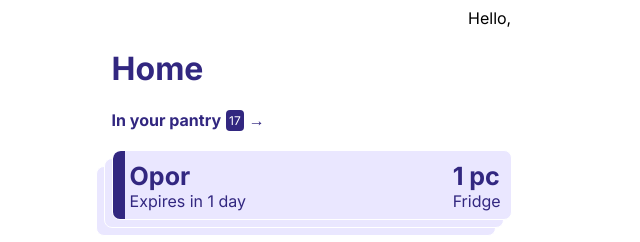
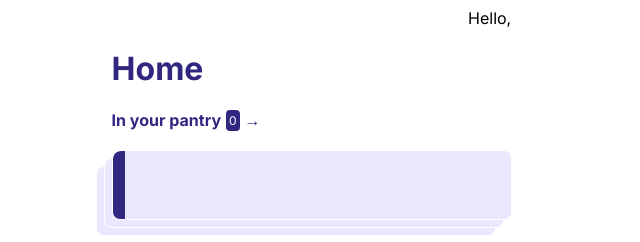
Before and after one commit to MHEN007/Milestone02_K03, a plain HTML site: page src/home/home-logged-in.html in a window 1280 px wide. Shown: the top 242 px of the page, without its empty margins (326-966 px from the left). Drawn offline with Linux system fonts and the light colour scheme; no server answers; files whose address does not match are found by name.

Commit message:
deleted dummy

```diff
--- a/src/home/home-logged-in.html
+++ b/src/home/home-logged-in.html
@@ -24,7 +24,7 @@
 
             <div class="pantry">
                 <div><span style="font-weight: bold">In your pantry</span></div>
-                <div class="food-list-amount" id="food-list-amount">17</div>
+                <div class="food-list-amount" id="food-list-amount">0</div>
                 <div><span style="font-weight: bold">→</span></div>
             </div>
             <br>
@@ -35,13 +35,13 @@
                     <div class="pantry-tag"></div>
                     <div class="food">
                         <div class="left">
-                            <div class="upper" id="item-name">Opor</div>
-                            <div class="lower" id="item-expiry">Expires in 1 day</div>
+                            <div class="upper" id="item-name"></div>
+                            <div class="lower" id="item-expiry"></div>
                         </div>
 
                         <div class="right">
-                            <div class="upper" id="item-quantity">1 pc</div>
-                            <div class="lower" id="item-storage">Fridge</div>
+                            <div class="upper" id="item-quantity"></div>
+                            <div class="lower" id="item-storage"></div>
                         </div>
                     </div>
                 </div>
```
